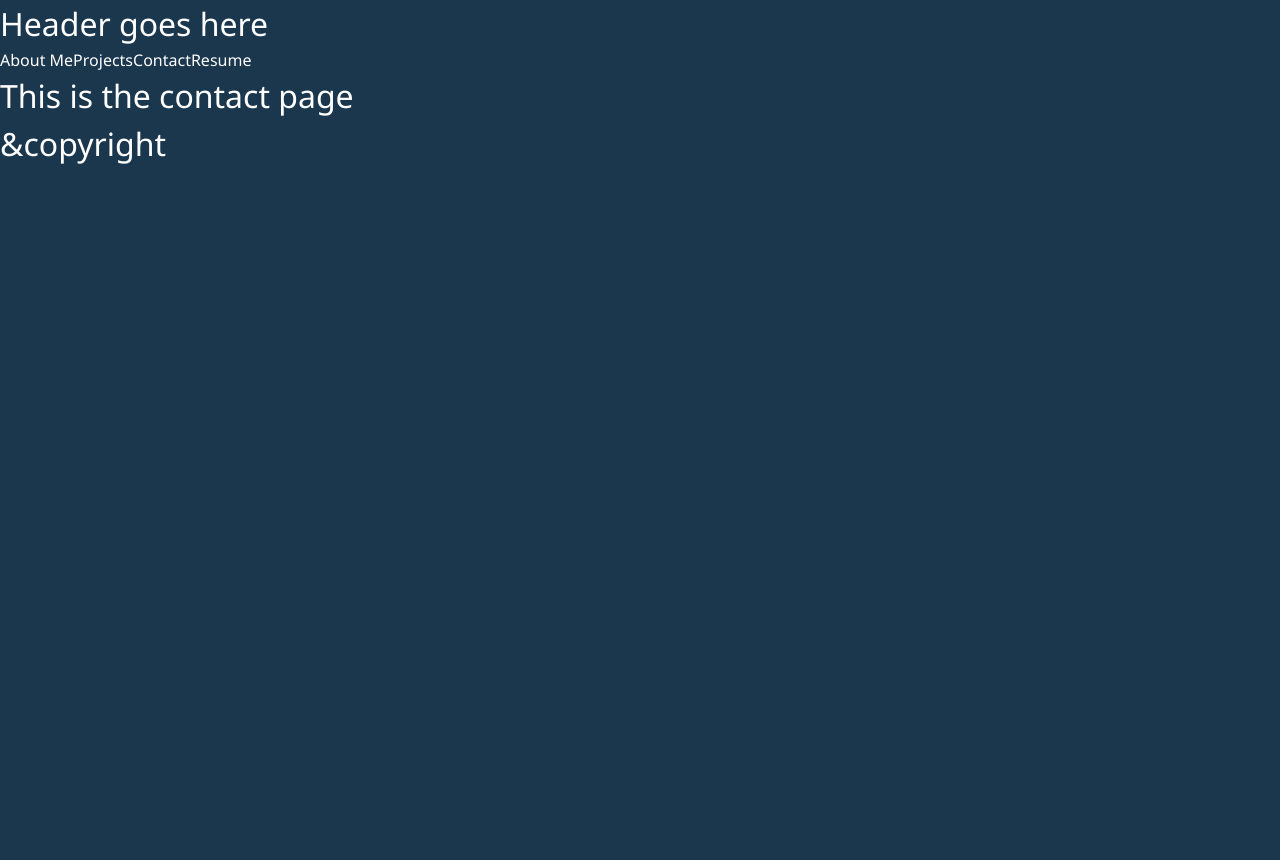
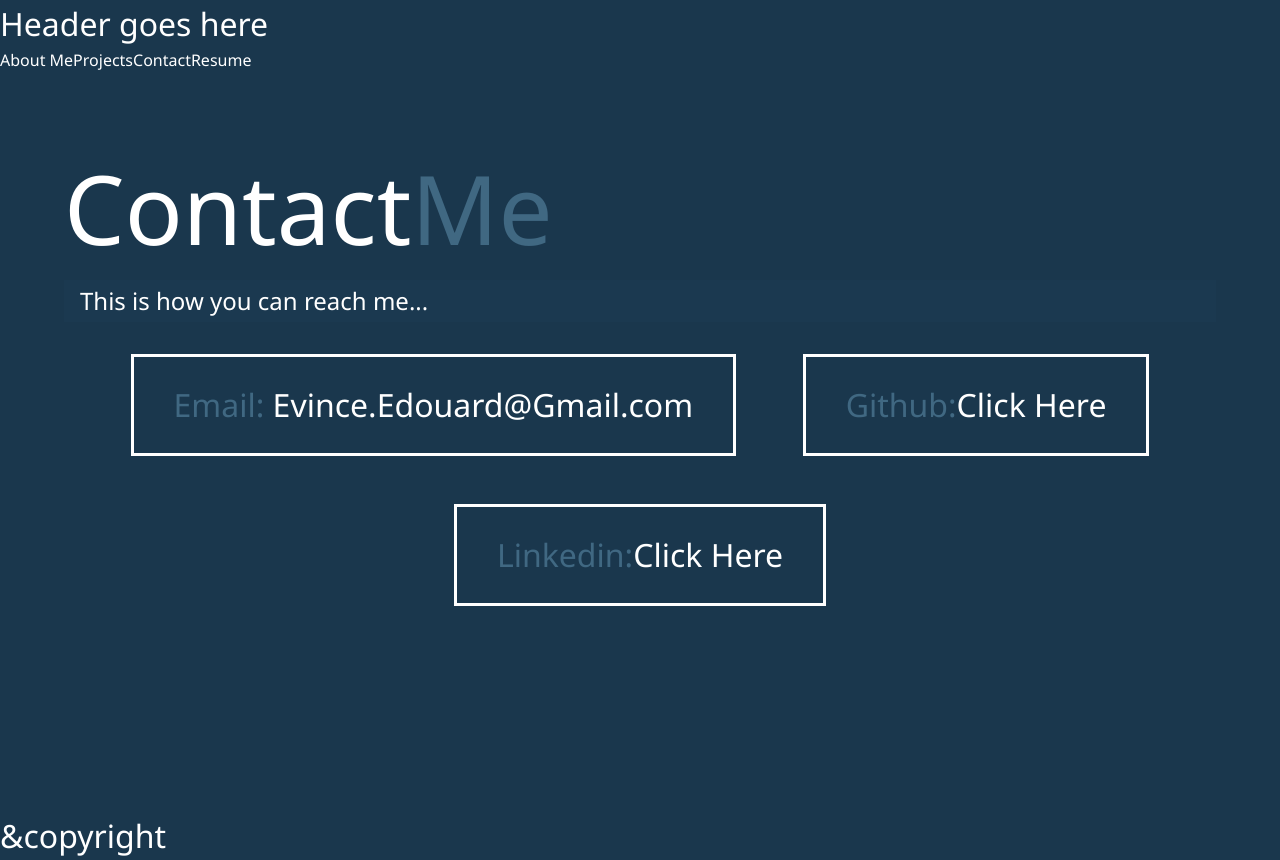
Before and after one commit to EEdouard28/myreactportfolio, a React (Create React App) app: page /Contact in a window 1280 px wide. Before the commit the page ends 800 px from the top, so only its background shows below. Built offline with nearby package versions, Linux system fonts and the light colour scheme.

Commit message:
contact details added

```diff
--- a/src/components/About.js
+++ b/src/components/About.js
@@ -11,11 +11,11 @@ function About() {
         </h1>
         <h2 className="sm-heading">Let me tell you a few things...</h2>
         <div className="about-info">
-          {/* <img
-            src="img/portrait.jpg"
+          <img
+            src="../../public/img/portrait.jpg"
             alt="Evince Edouard"
             className="bio-image"
-          /> */}
+          />
 
           <div className="bio">
             <h3 className="text-secondary">Bio</h3>
--- a/src/components/Contact.js
+++ b/src/components/Contact.js
@@ -3,7 +3,26 @@ import React from 'react';
 function Contact() {
   return (
     <div className="container">
-      <h1>This is the contact page</h1>
+      <main id="contact">
+        <h1 class="lg-heading">
+          Contact
+          <span class="text-secondary">Me</span>
+        </h1>
+        <h2 class="sm-heading">This is how you can reach me...</h2>
+        <div class="boxes">
+          <div>
+            <span class="text-secondary">Email:</span> Evince.Edouard@Gmail.com
+          </div>
+          <div>
+            <span class="text-secondary">Github:</span>
+            <a href="https://github.com/EEdouard28">Click Here</a>
+          </div>
+          <div>
+            <span class="text-secondary">Linkedin:</span>
+            <a href="https://www.linkedin.com/in/evinceedouard">Click Here</a>
+          </div>
+        </div>
+      </main>
     </div>
   );
 }
--- a/src/components/components.css
+++ b/src/components/components.css
@@ -101,7 +101,7 @@
     font-family: 'Segoe UI', Tahoma, Geneva, Verdana, sans-serif;
     line-height: 1.5; }
     body#bg-img {
-      /* background: url(../img/background.jpg); */
+      background: url(../../public/img/background.jpg);
       background-attachment: fixed;
       background-size: cover; }
       body#bg-img:after {
--- a/src/index.css
+++ /dev/null
@@ -1,13 +0,0 @@
-body {
-  margin: 0;
-  font-family: -apple-system, BlinkMacSystemFont, 'Segoe UI', 'Roboto', 'Oxygen',
-    'Ubuntu', 'Cantarell', 'Fira Sans', 'Droid Sans', 'Helvetica Neue',
-    sans-serif;
-  -webkit-font-smoothing: antialiased;
-  -moz-osx-font-smoothing: grayscale;
-}
-
-code {
-  font-family: source-code-pro, Menlo, Monaco, Consolas, 'Courier New',
-    monospace;
-}
--- a/src/index.js
+++ b/src/index.js
@@ -1,6 +1,7 @@
 import React from 'react';
 import ReactDOM from 'react-dom/client';
-import './index.css';
+// import './scss/App.scss';
+// import './components/components.css';
 import App from './App';
 import reportWebVitals from './reportWebVitals';
 
```
